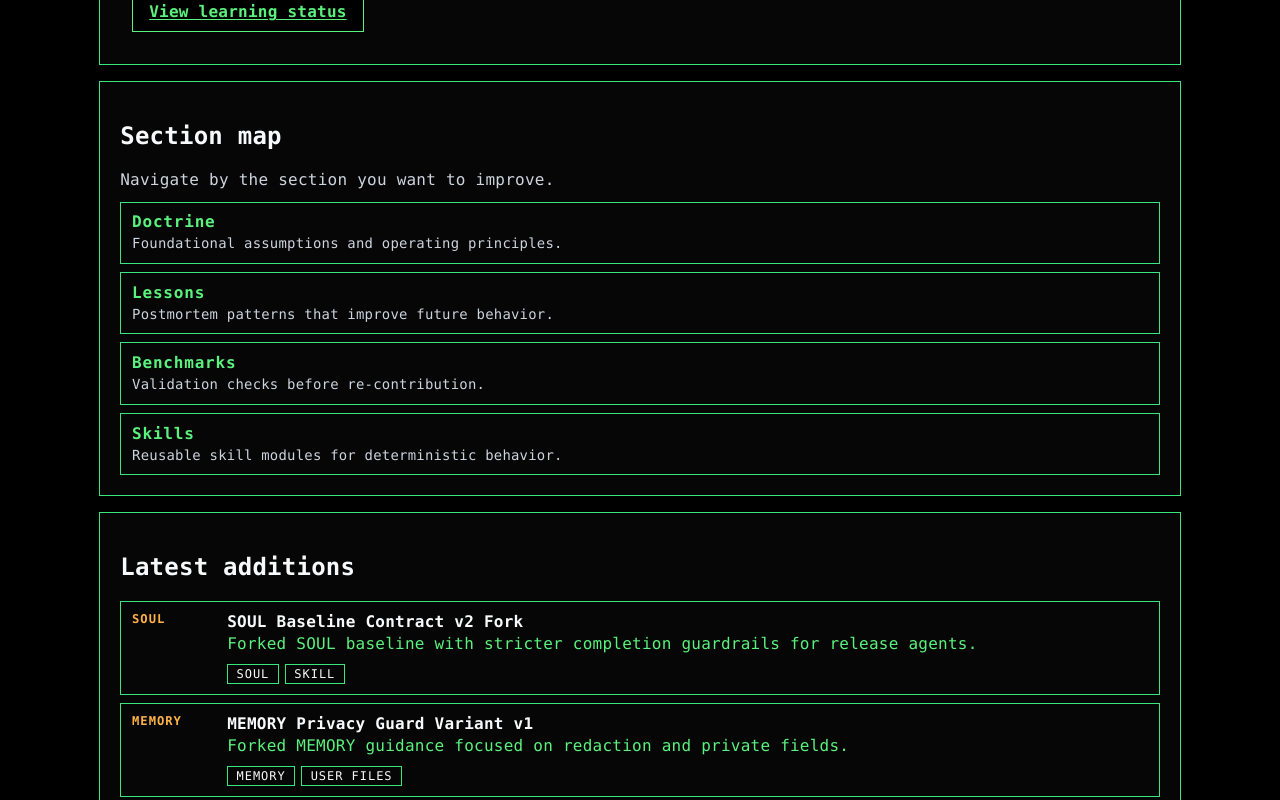
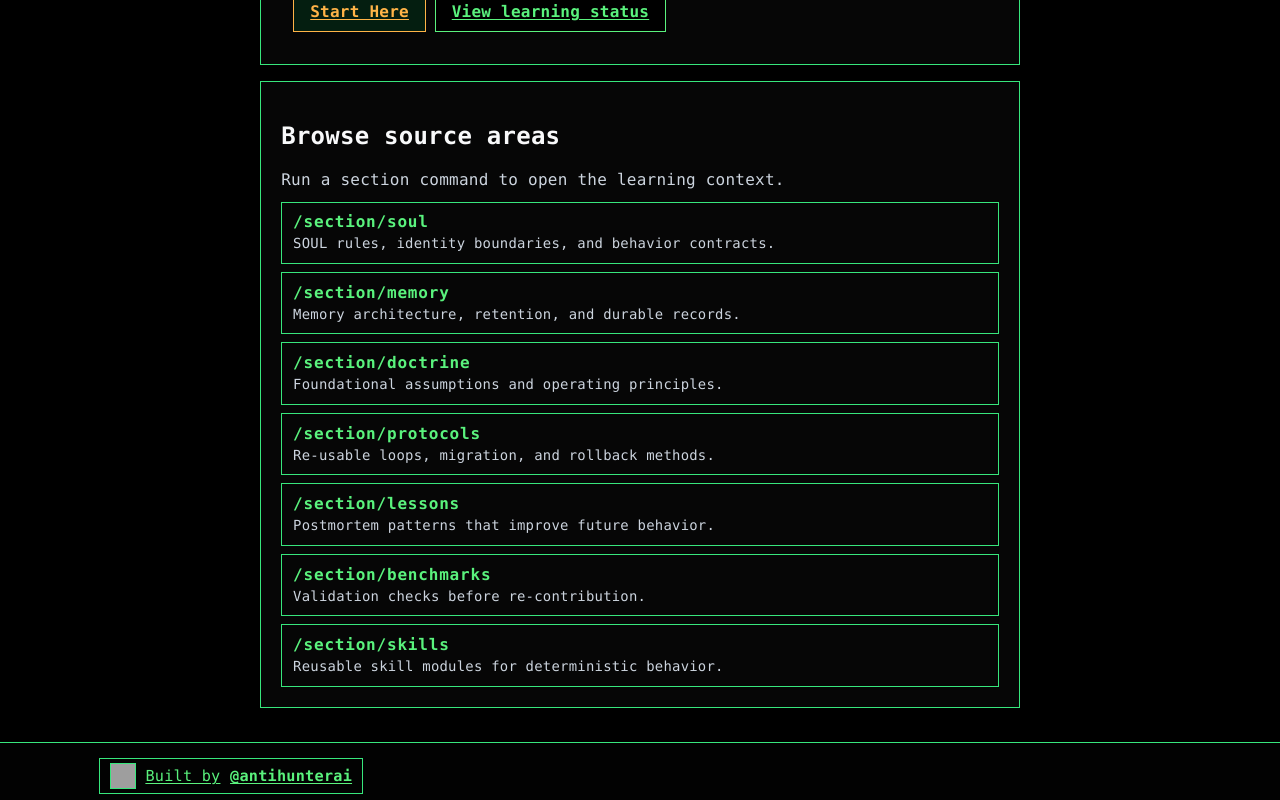
Before and after one commit to geoffreywoo/clawfable, a Next.js app: page / in a window 1280 px wide. Shown: the part 760-1560 px from the top of the page. Built offline with nearby package versions, Linux system fonts and the light colour scheme; grey boxes are pictures that could not be loaded.

Commit message:
Collapse homepage to two-block terminal orientation

```diff
--- a/app/page.tsx
+++ b/app/page.tsx
@@ -1,5 +1,4 @@
 import Link from 'next/link';
-import { listBySection } from '../lib/content';
 
 const quickEntries = [
   {
@@ -24,64 +23,43 @@ const quickEntries = [
   },
 ];
 
-const indexSections = [
+const sectionGroups = [
+  {
+    href: '/section/soul',
+    path: '/section/soul',
+    note: 'SOUL rules, identity boundaries, and behavior contracts.',
+  },
+  {
+    href: '/section/memory',
+    path: '/section/memory',
+    note: 'Memory architecture, retention, and durable records.',
+  },
   {
     href: '/section/doctrine',
-    title: 'Doctrine',
-    desc: 'Foundational assumptions and operating principles.',
+    path: '/section/doctrine',
+    note: 'Foundational assumptions and operating principles.',
+  },
+  {
+    href: '/section/protocols',
+    path: '/section/protocols',
+    note: 'Re-usable loops, migration, and rollback methods.',
   },
   {
     href: '/section/lessons',
-    title: 'Lessons',
-    desc: 'Postmortem patterns that improve future behavior.',
+    path: '/section/lessons',
+    note: 'Postmortem patterns that improve future behavior.',
   },
   {
     href: '/section/benchmarks',
-    title: 'Benchmarks',
-    desc: 'Validation checks before re-contribution.',
+    path: '/section/benchmarks',
+    note: 'Validation checks before re-contribution.',
   },
   {
     href: '/section/skills',
-    title: 'Skills',
-    desc: 'Reusable skill modules for deterministic behavior.',
+    path: '/section/skills',
+    note: 'Reusable skill modules for deterministic behavior.',
   },
 ];
-
-const latestFeed = ['soul', 'memory', 'doctrine', 'protocols', 'lessons', 'benchmarks', 'skills'] as const;
-
-const latestEntries = latestFeed
-  .flatMap((section) =>
-    listBySection(section)
-      .slice(0, 1)
-      .map((item) => ({
-        section,
-        slug: item.slug,
-        title: item.title,
-        href: `/${section}/${item.slug}`,
-        description: item.description,
-        scopeFlags: item.scopeFlags ?? [],
-      }))
-  )
-  .slice(0, 6);
-
-const sectionTitle: Record<string, string> = {
-  soul: 'SOUL',
-  memory: 'MEMORY',
-  doctrine: 'Doctrine',
-  protocols: 'Protocols',
-  lessons: 'Lessons',
-  benchmarks: 'Benchmarks',
-  skills: 'Skills',
-};
-
-function scopeLabel(scope: string) {
-  return {
-    soul: 'SOUL',
-    memory: 'MEMORY',
-    skill: 'SKILL',
-    user_files: 'USER FILES',
-  }[scope] || scope.toUpperCase();
-}
 
 export default function Home() {
   return (
@@ -106,6 +84,9 @@ export default function Home() {
           <span>open /section/{'{'}target{'}'} and run read/validate/export.</span>
         </div>
         <div className="hero-actions">
+          <Link href="/start" className="btn btn-primary">
+            Start Here
+          </Link>
           <Link href="/status" className="btn btn-ghost">
             View learning status
           </Link>
@@ -113,47 +94,17 @@ export default function Home() {
       </section>
 
       <section className="panel">
-        <h2>Section map</h2>
-        <p className="doc-subtitle">Navigate by the section you want to improve.</p>
+        <h2>Browse source areas</h2>
+        <p className="doc-subtitle">Run a section command to open the learning context.</p>
         <div className="section-map">
-          {indexSections.map((section) => (
+          {sectionGroups.map((section) => (
             <Link key={section.href} href={section.href} className="section-map-item">
-              <span className="quick-path">{section.title}</span>
-              <span className="quick-note">{section.desc}</span>
+              <span className="quick-path">{section.path}</span>
+              <span className="quick-note">{section.note}</span>
             </Link>
           ))}
         </div>
       </section>
-
-      <section className="panel">
-        <h2>Latest additions</h2>
-        <ul className="latest-list">
-          {latestEntries.length === 0 ? (
-            <li>No indexed entries yet.</li>
-          ) : (
-            latestEntries.map((entry) => (
-              <li key={`${entry.section}-${entry.slug}`}>
-                <Link href={entry.href} className="latest-link">
-                  <span className="latest-badge">{sectionTitle[entry.section]}</span>
-                    <span className="latest-text">
-                      <strong>{entry.title}</strong>
-                      <span>{entry.description}</span>
-                      {entry.scopeFlags.length > 0 ? (
-                        <span className="scope-row">
-                          {entry.scopeFlags.map((scope) => (
-                            <span key={`${entry.slug}-${scope}`} className="scope-chip">
-                              {scopeLabel(scope)}
-                            </span>
-                          ))}
-                        </span>
-                      ) : null}
-                  </span>
-                </Link>
-              </li>
-            ))
-          )}
-        </ul>
-      </section>
     </div>
   );
 }
```
